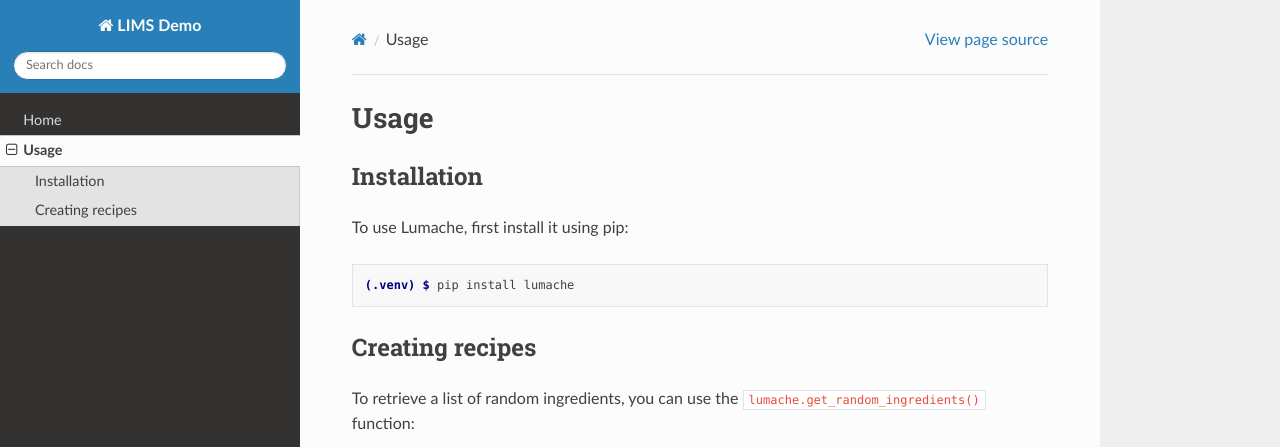
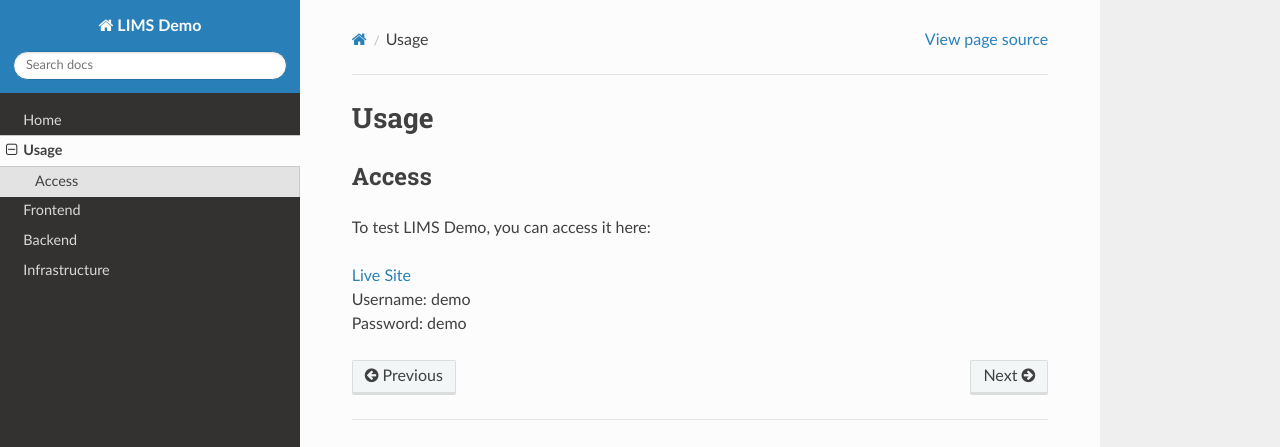
Before and after one commit to williamcpierce/lims-demo, a Sphinx documentation site: the page built from docs/usage.rst, in a window 1280 px wide and 1095 px high. Shown: the top 447 px of the window. Built offline with Sphinx 7.4.7 and the Read the Docs theme 2.0.0, drawn with Linux system fonts in a browser that asks for light colours; pages that are not in the unit, such as notebooks, are missing from menus; some of the changed text lies outside the part shown.

Commit message:
Docs skeleton

```diff
--- /dev/null
+++ b/docs/backend.rst
@@ -0,0 +1,9 @@
+Backend
+=====
+
+Django
+----------------
+
+
+Postgres
+----------------
--- /dev/null
+++ b/docs/infrastructure.rst
@@ -0,0 +1,13 @@
+Infrastructure
+=====
+
+Docker
+------------
+
+
+Terraform
+----------------
+
+
+AWS
+----------------
--- a/docs/usage.rst
+++ b/docs/usage.rst
@@ -1,33 +1,11 @@
 Usage
 =====
 
-.. _installation:
-
-Installation
+Access
 ------------
 
-To use Lumache, first install it using pip:
+To test LIMS Demo, you can access it here:
 
-.. code-block:: console
-
-   (.venv) $ pip install lumache
-
-Creating recipes
-----------------
-
-To retrieve a list of random ingredients,
-you can use the ``lumache.get_random_ingredients()`` function:
-
-.. autofunction:: lumache.get_random_ingredients
-
-The ``kind`` parameter should be either ``"meat"``, ``"fish"``,
-or ``"veggies"``. Otherwise, :py:func:`lumache.get_random_ingredients`
-will raise an exception.
-
-.. autoexception:: lumache.InvalidKindError
-
-For example:
-
->>> import lumache
->>> lumache.get_random_ingredients()
-['shells', 'gorgonzola', 'parsley']
+| `Live Site <https://williampierce.io/>`_
+| Username: demo
+| Password: demo
```
Also changed, not shown: docs/api.rst (deleted, +0 -7 lines), docs/frontend.rst (added, +9 -0 lines), docs/index.rst (+4 -8 lines), docs/template.rst (added, +33 -0 lines).
